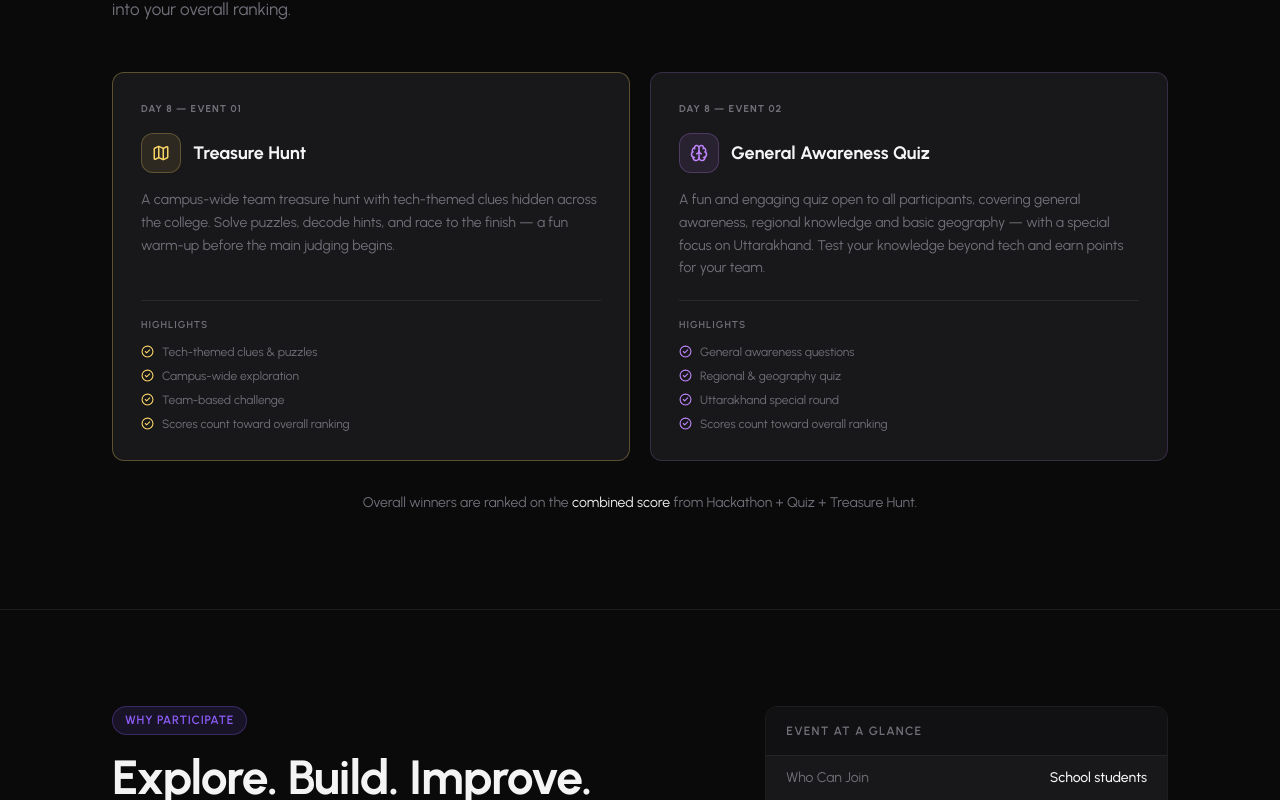
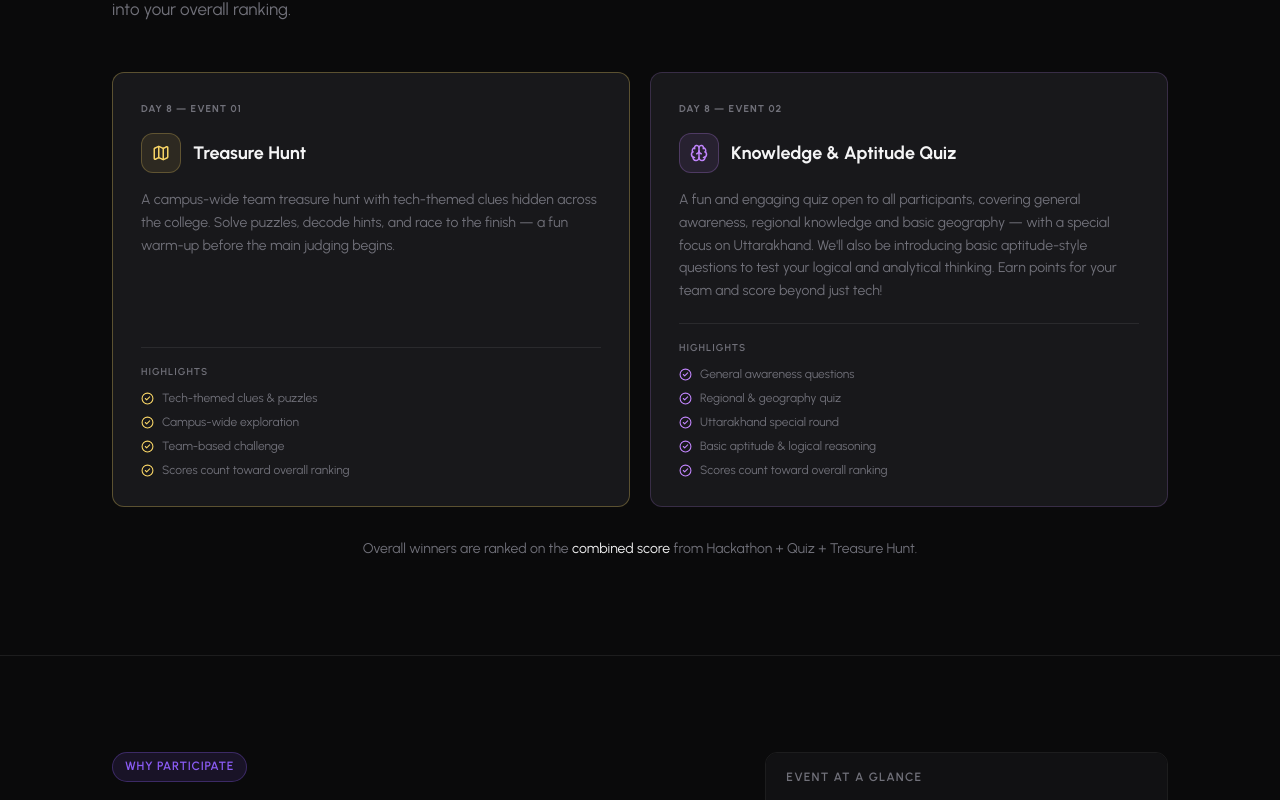
Before and after one commit to Jayendra25/school-hackathon, a Next.js app: page / in a window 1280 px wide. Shown: the part 2520-3320 px from the top of the page. Built offline with nearby package versions, Linux system fonts and the light colour scheme.

Commit message:
updated quiz description

```diff
--- a/src/components/sections/Day8EventsSection.tsx
+++ b/src/components/sections/Day8EventsSection.tsx
@@ -22,13 +22,14 @@ const events = [
   {
     icon: Brain,
     tag: "Day 8 — Event 02",
-    title: "General Awareness Quiz",
+    title: "Knowledge & Aptitude Quiz",
     description:
-      "A fun and engaging quiz open to all participants, covering general awareness, regional knowledge and basic geography — with a special focus on Uttarakhand. Test your knowledge beyond tech and earn points for your team.",
+      "A fun and engaging quiz open to all participants, covering general awareness, regional knowledge and basic geography — with a special focus on Uttarakhand. We'll also be introducing basic aptitude-style questions to test your logical and analytical thinking. Earn points for your team and score beyond just tech!",
     highlights: [
       "General awareness questions",
       "Regional & geography quiz",
       "Uttarakhand special round",
+      "Basic aptitude & logical reasoning",
       "Scores count toward overall ranking",
     ],
     color: "#c084fc",
--- a/src/components/sections/FAQSection.tsx
+++ b/src/components/sections/FAQSection.tsx
@@ -38,7 +38,7 @@ const faqs = [
   {
     question: "How is the judging done?",
     answer:
-      "Overall rankings are based on combined scores from all three Day 8 events — Hackathon Showcase, Quiz, and Treasure Hunt. For the Hackathon, judges evaluate teams on: Idea & Creativity, Problem Relevance, Working Prototype, Technical Understanding, Live Modification and Presentation. Quiz and Treasure Hunt scores are added on top to determine the final standings.",
+      "Overall rankings are based on combined scores from all three Day 8 events — Hackathon Showcase, Knowledge & Aptitude Quiz, and Treasure Hunt. For the Hackathon, judges evaluate teams on: Idea & Creativity, Problem Relevance, Working Prototype, Technical Understanding, Live Modification and Presentation. Quiz and Treasure Hunt scores are added on top to determine the final standings.",
   },
   {
     question: "What do winners receive?",
--- a/src/components/sections/ScheduleSection.tsx
+++ b/src/components/sections/ScheduleSection.tsx
@@ -54,9 +54,9 @@ const steps = [
   },
   {
     step: "09",
-    phase: "Day 8 — General Awareness Quiz",
+    phase: "Day 8 — Knowledge & Aptitude Quiz",
     icon: Brain,
-    desc: "A general awareness quiz covering regional knowledge, basic geography and Uttarakhand-focused questions. Open to all participants — top scorers earn special prizes and contribute to their team's overall score.",
+    desc: "A general awareness quiz covering regional knowledge, basic geography and Uttarakhand-focused questions — plus basic aptitude & logical reasoning rounds. Open to all participants — top scorers earn special prizes and contribute to their team's overall score.",
   },
   {
     step: "10",
```
